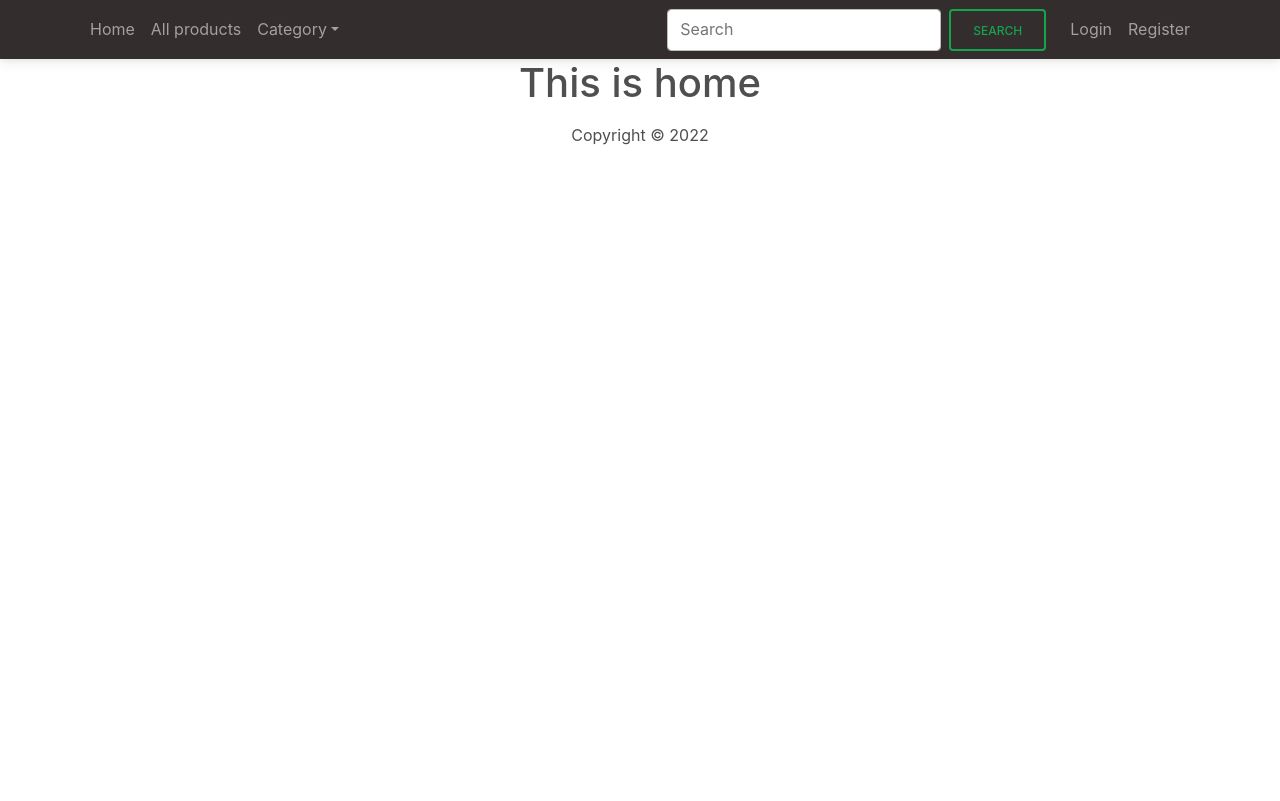
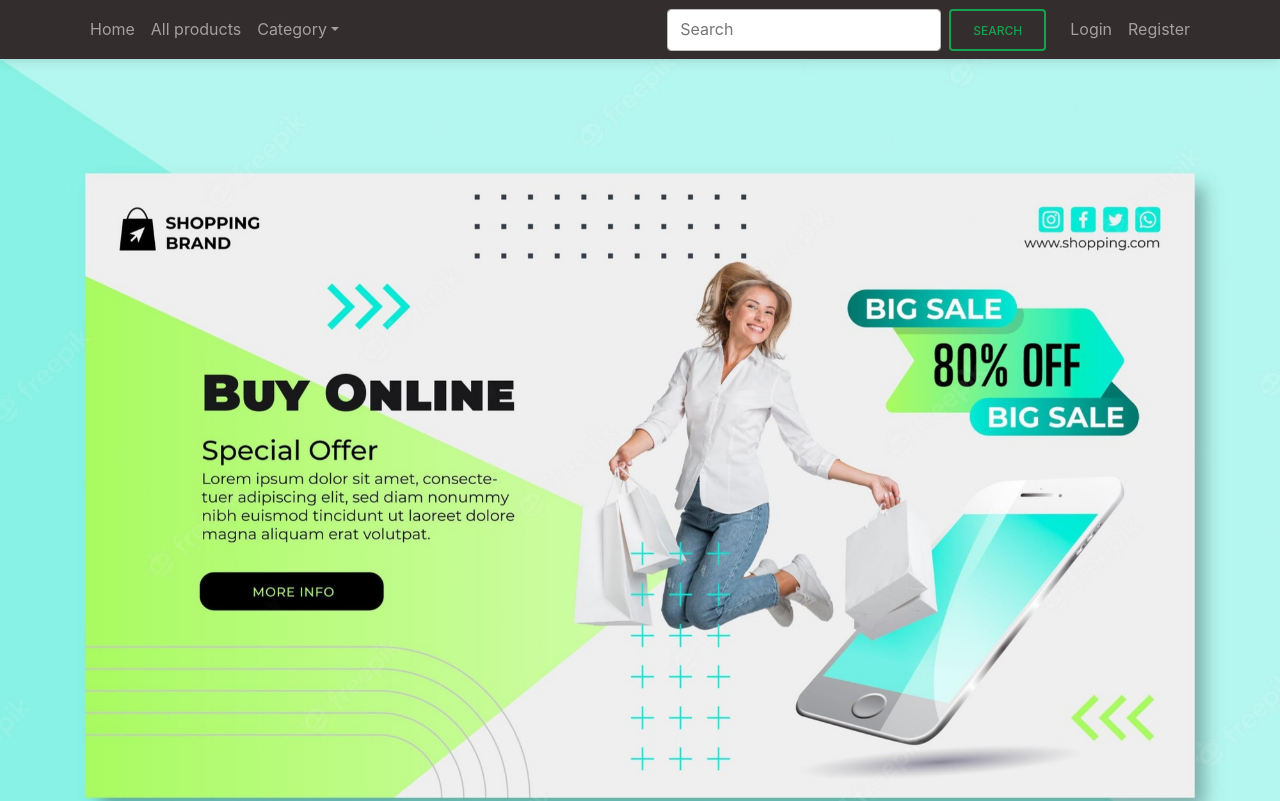
Before and after one commit to asif-bhai-xoss/asif-online-shop-client, a React (Create React App) app: page / in a window 1280 px wide. Shown: the top 801 px of the page. Built offline with nearby package versions, Linux system fonts and the light colour scheme.

Commit message:
banner update

```diff
--- a/src/components/Home/Home.js
+++ b/src/components/Home/Home.js
@@ -1,10 +1,32 @@
+import {
+    MDBCarousel,
+    MDBCarouselItem
+} from 'mdb-react-ui-kit';
 import React from 'react';
+import banner1 from "../../images/banner1.jpg";
 
 const Home = () => {
     return (
-        <div>
-            <h1>This is home</h1>
-        </div>
+        <MDBCarousel showControls fade>
+      <MDBCarouselItem
+        className='w-100 d-block'
+        itemId={1}
+        src={banner1}
+        alt='...'
+      />
+      <MDBCarouselItem
+        className='w-100 d-block'
+        itemId={2}
+        src={banner1}
+        alt='...'
+      />
+      <MDBCarouselItem
+        className='w-100 d-block'
+        itemId={3}
+        src={banner1}
+        alt='...'
+      />
+    </MDBCarousel>
     );
 };
 
```
Also changed, not shown: src/images/banner1.jpg (added), src/images/banner2.jpg (added).
